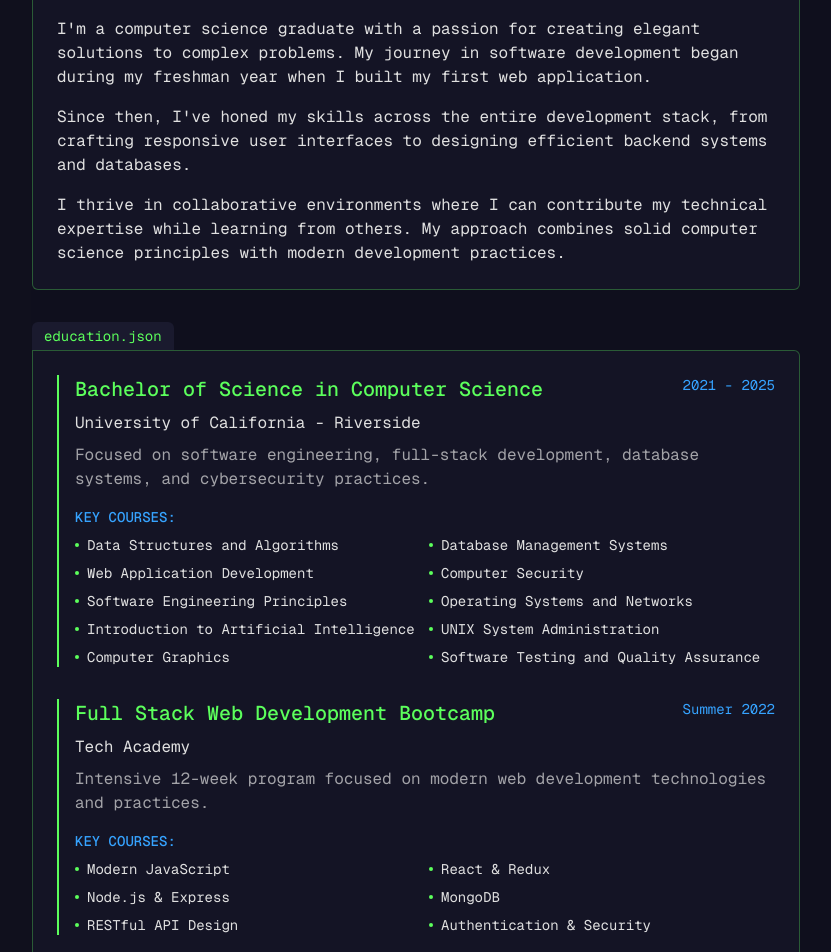
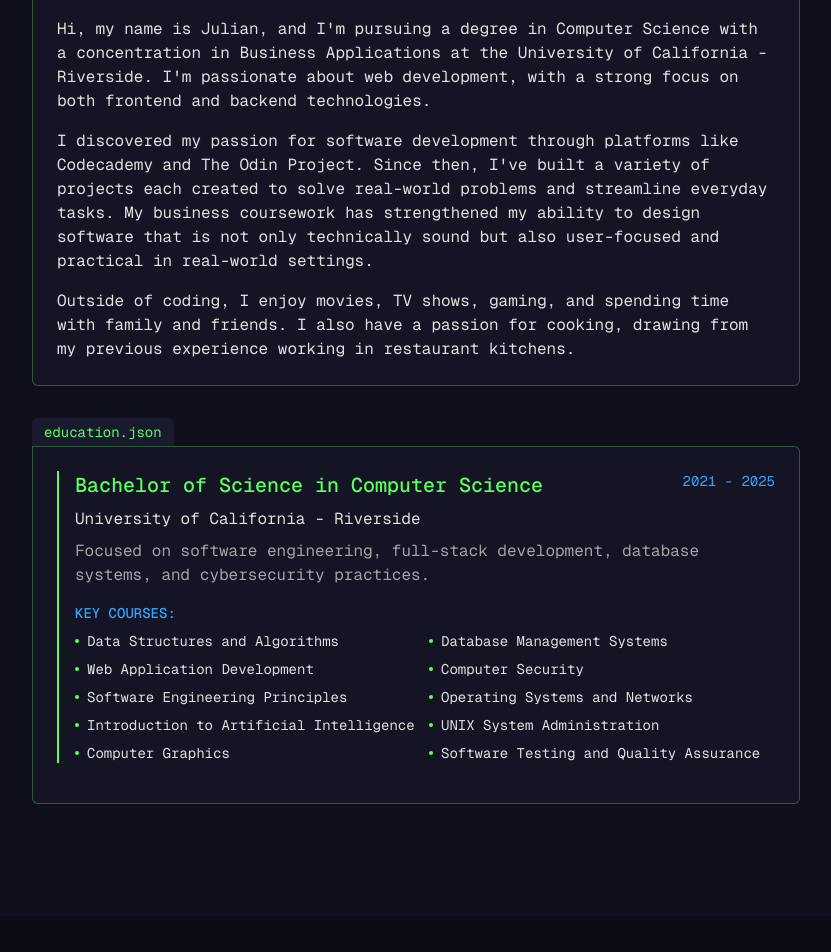
Before and after one commit to julianrodriguez2/personal-web, a Next.js app in the folder my-app/: page / in a window 1280 px wide. Shown: the part 1040-1992 px from the top of the page, without its empty margins (224-1055 px from the left). Built offline with nearby package versions, Linux system fonts and the light colour scheme.

Commit message:
fixed navbar ui and changed info in the aboutme

```diff
--- a/my-app/src/pages/terminaldesign.tsx
+++ b/my-app/src/pages/terminaldesign.tsx
@@ -210,22 +210,22 @@ export default function TerminalPortfolio() {
         "Software Testing and Quality Assurance",
       ],
     },
-    {
-      degree: "Full Stack Web Development Bootcamp",
-      institution: "Tech Academy",
-      period: "Summer 2022",
-      description:
-        "Intensive 12-week program focused on modern web development technologies and practices.",
-      courses: [
-        "Modern JavaScript",
-        "React & Redux",
-        "Node.js & Express",
-        "MongoDB",
-        "RESTful API Design",
-        "Authentication & Security",
-      ],
-      achievements: ["Top Student Award", "Built 5 full-stack applications"],
-    },
+    // {
+    //   degree: "Full Stack Web Development Bootcamp",
+    //   institution: "Tech Academy",
+    //   period: "Summer 2022",
+    //   description:
+    //     "Intensive 12-week program focused on modern web development technologies and practices.",
+    //   courses: [
+    //     "Modern JavaScript",
+    //     "React & Redux",
+    //     "Node.js & Express",
+    //     "MongoDB",
+    //     "RESTful API Design",
+    //     "Authentication & Security",
+    //   ],
+    //   achievements: ["Top Student Award", "Built 5 full-stack applications"],
+    // },
   ];
 
   const extraItems = [
@@ -491,7 +491,7 @@ export default function TerminalPortfolio() {
                   <li key={section.id}>
                     <button
                       onClick={() => scrollToSection(section.id)}
-                      className={`text-sm relative ${
+                      className={`text-sm relative cursor-pointer ${
                         activeSection === section.id
                           ? "text-[#5CFF5C]"
                           : "text-[#36A3FF] hover:text-[#5CFF5C]"
@@ -501,7 +501,7 @@ export default function TerminalPortfolio() {
                       {activeSection === section.id && (
                         <motion.div
                           layoutId="activeTerminalNavIndicator"
-                          className="absolute -bottom-1 left-0 right-0 h-0.5 bg-[#5CFF5C]"
+                          className="cursor-pointer absolute -bottom-1 left-0 right-0 h-0.5 bg-[#5CFF5C]"
                           transition={{ duration: 0.3 }}
                         />
                       )}
@@ -724,22 +724,26 @@ export default function TerminalPortfolio() {
                   </h2>
                   <div className="space-y-4 text-[#E0E0E0]">
                     <p>
-                      I'm a computer science graduate with a passion for
-                      creating elegant solutions to complex problems. My journey
-                      in software development began during my freshman year when
-                      I built my first web application.
+                      Hi, my name is Julian, and I'm pursuing a degree in
+                      Computer Science with a concentration in Business
+                      Applications at the University of California - Riverside.
+                      I'm passionate about web development, with a strong focus
+                      on both frontend and backend technologies.
                     </p>
                     <p>
-                      Since then, I've honed my skills across the entire
-                      development stack, from crafting responsive user
-                      interfaces to designing efficient backend systems and
-                      databases.
+                      I discovered my passion for software development through
+                      platforms like Codecademy and The Odin Project. Since
+                      then, I've built a variety of projects each created to
+                      solve real-world problems and streamline everyday tasks.
+                      My business coursework has strengthened my ability to
+                      design software that is not only technically sound but
+                      also user-focused and practical in real-world settings.
                     </p>
                     <p>
-                      I thrive in collaborative environments where I can
-                      contribute my technical expertise while learning from
-                      others. My approach combines solid computer science
-                      principles with modern development practices.
+                      Outside of coding, I enjoy movies, TV shows, gaming, and
+                      spending time with family and friends. I also have a
+                      passion for cooking, drawing from my previous experience
+                      working in restaurant kitchens.
                     </p>
                   </div>
                 </div>
```
